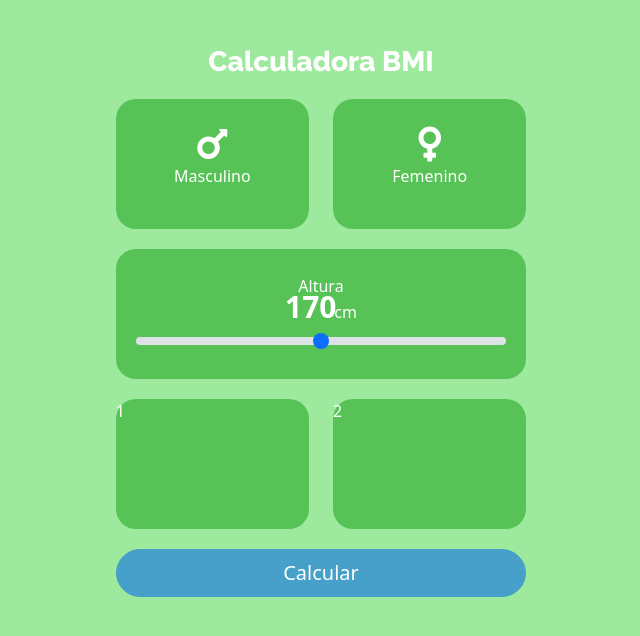
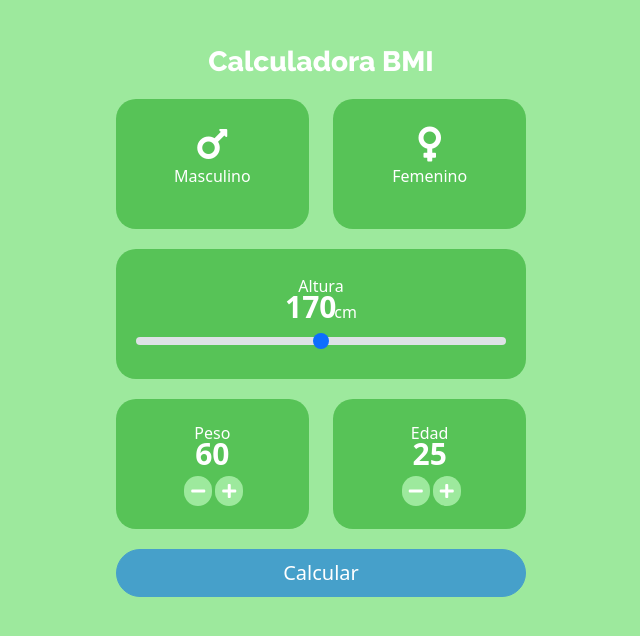
Before and after one commit to BegoCaceres/BMICalculadora, an Angular app: page / in a window 1280 px wide. Shown: the top 636 px of the page, without its empty margins (319-959 px from the left). Built offline with nearby package versions, Linux system fonts and the light colour scheme.

Commit message:
html y css bloques (Peso-Edad)

```diff
--- a/src/app/components/inicio/inicio.component.css
+++ b/src/app/components/inicio/inicio.component.css
@@ -24,3 +24,11 @@
 .form-range{
     padding: 0px 20px;
 }
+
+.plusMinus{
+    cursor:pointer;
+    background-color: rgb(157, 233, 157);
+    padding: 7px;
+    border-radius: 15px;
+    margin-left: 3px;
+}
--- a/src/app/components/inicio/inicio.component.html
+++ b/src/app/components/inicio/inicio.component.html
@@ -40,15 +40,31 @@
         <div class="row">
             <div class="col-lg-6">
                 <div class="fondoItem">
-1
+                    <div class="contenedor">
+                        <p>Peso</p>
+                        <div class="estiloNumero">60</div>
+                        <div>
+                            <i class="fas fa-minus plusMinus"></i>
+                            <i class="fas fa-plus plusMinus"></i>
+                        </div>
+                    </div>
                 </div>
             </div>
             <div class="col-lg-6">
-                <div class="fondoItem">2</div>
+                <div class="fondoItem">
+                    <div class="contenedor">
+                        <p>Edad</p>
+                        <div class="estiloNumero">25</div>
+                        <div>
+                            <i class="fas fa-minus plusMinus"></i>
+                            <i class="fas fa-plus plusMinus"></i>
+                        </div>
+                    </div>
+                </div>
             </div>
 
         </div>
-         <!--Boton (Calcular)-->
+        <!--Boton (Calcular)-->
         <div class="row">
             <div class="col-lg-12">
                 <button class="btn btn-primary btn-lg btn-block btn-color">Calcular</button>
```
